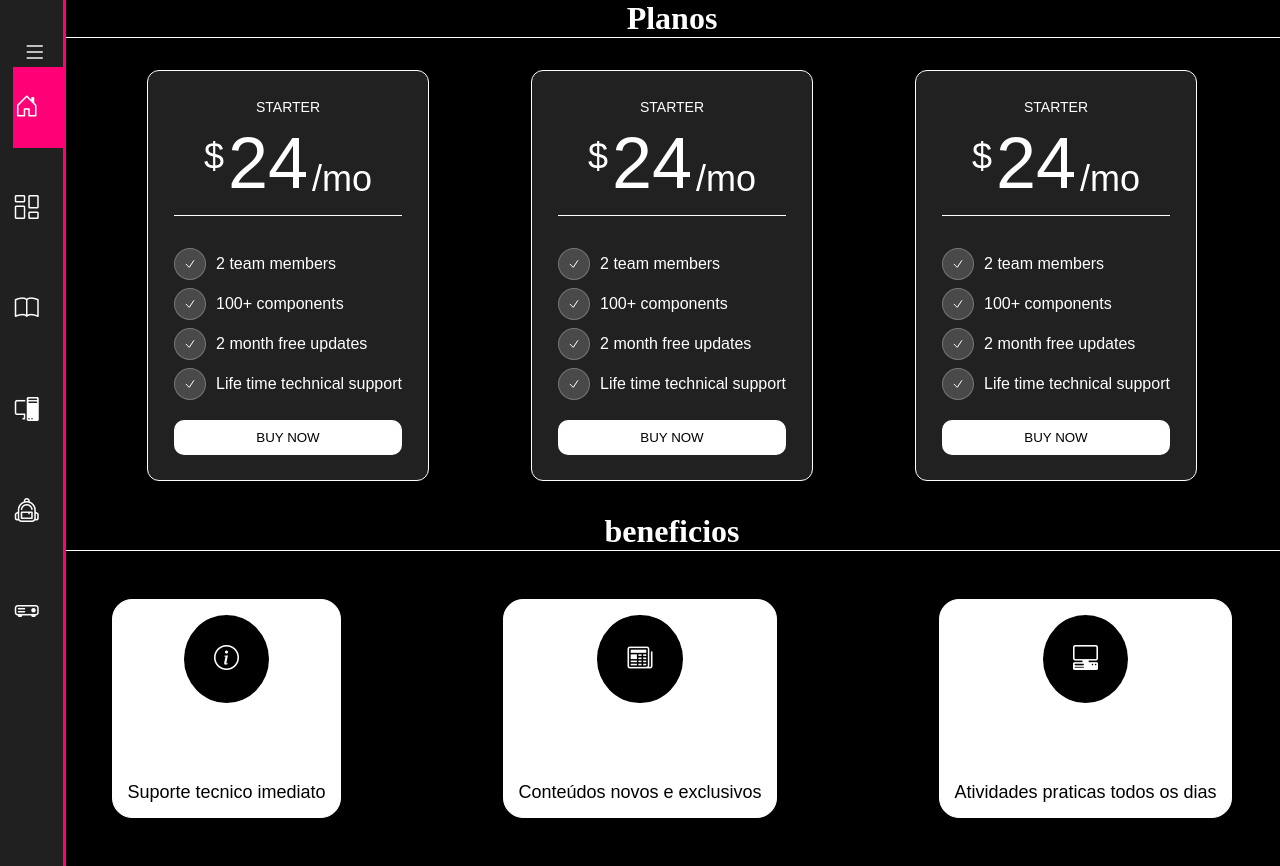
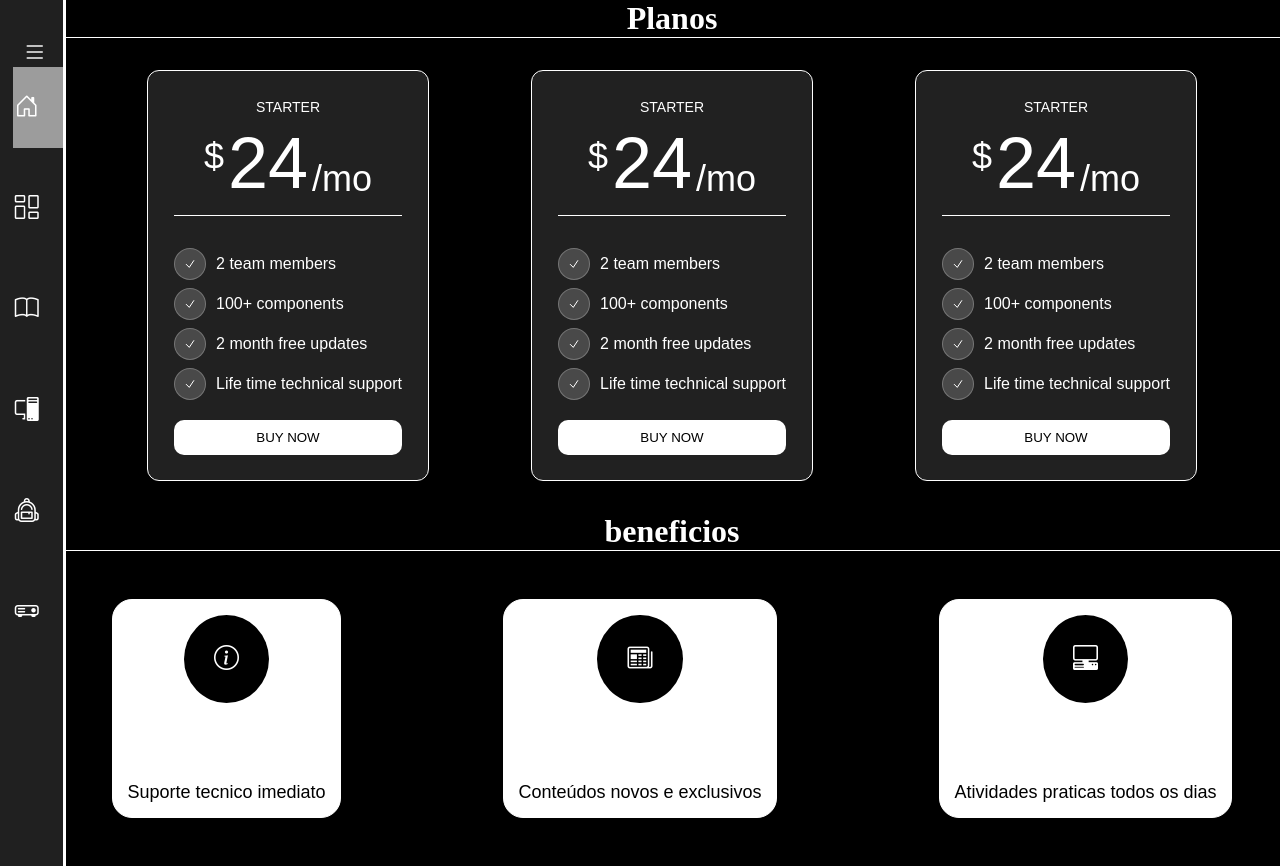
Before and after one commit to kayron33/alunos-King, a PHP site: page / in a window 1280 px wide. Run offline with PHP 8.4, Linux system fonts and the light colour scheme; some web fonts are replaced.

Commit message:
outro guit

```diff
--- a/style2.css
+++ b/style2.css
@@ -16,7 +16,7 @@ body{
     height: 100%;
     background-color: #202020;
     padding: 40px 0 40px 1%;
-    box-shadow: 3px 0 0 #FF0077;
+    box-shadow: 3px 0 0 white;
     position: fixed;
     top: 0;
     left: 0;
@@ -53,10 +53,11 @@ ul .item-menu{
     transition: .8s;
 }
 ul li.ativo{
-    background-color: #FF0077;
+    background-color: #9c9c9c;
 }
 ul .item-menu:hover{
-    background-color: #FF0077;
+    background-color: rgba(0, 0, 0, 0.466);
+
 }
 
 ul .item-menu .txt-link{
```
